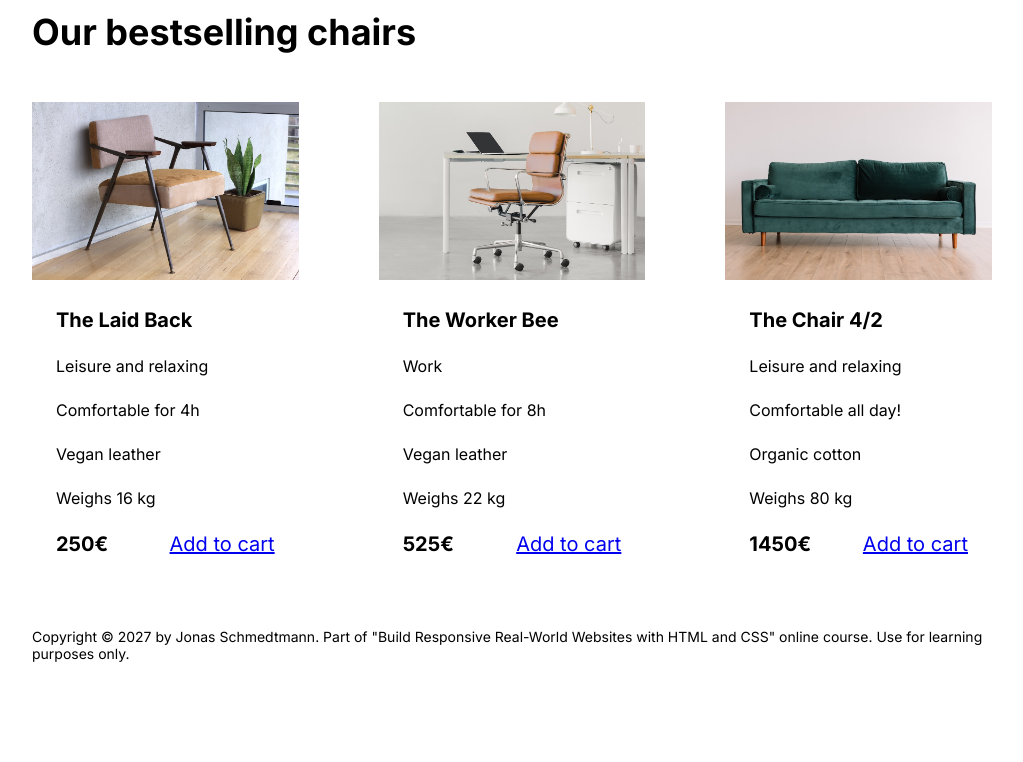
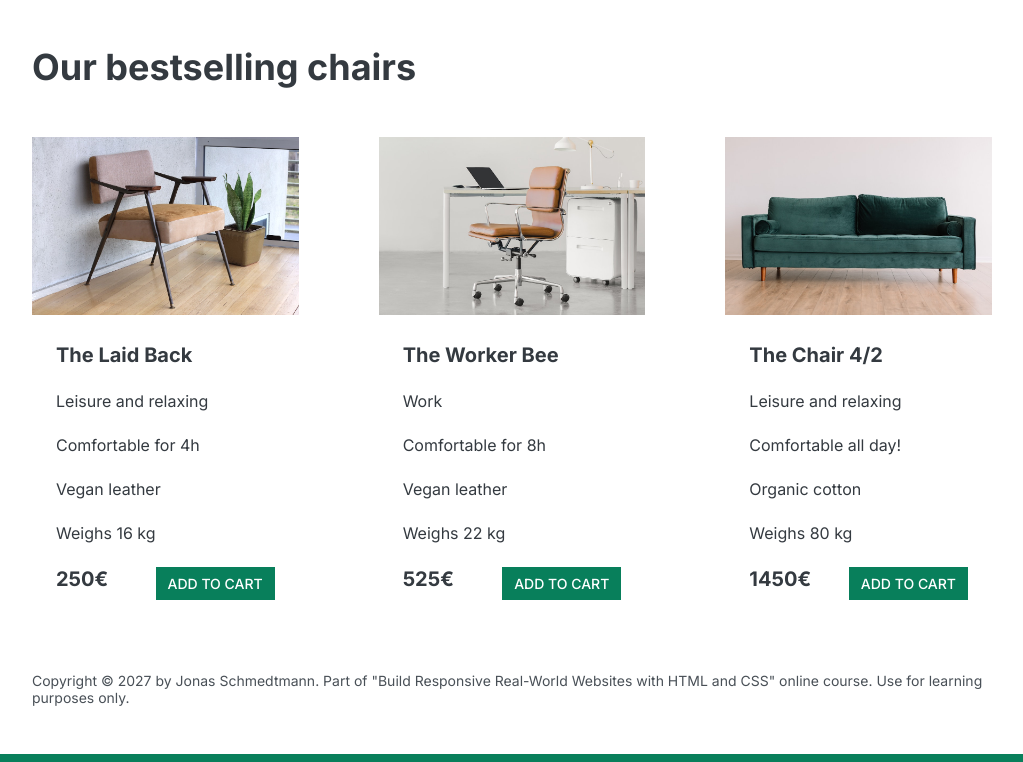
Before and after one commit to arommers/html-css, a plain HTML site: page 05-Design/index.html in a window 1280 px wide. Shown: the part 1098-1860 px from the top of the page, without its empty margins (128-1151 px from the left). Before the commit the page ends 1808 px from the top, so only its background shows below. Drawn offline with Linux system fonts and the light colour scheme.

Commit message:
imlemented colors

```diff
--- a/05-Design/style.css
+++ b/05-Design/style.css
@@ -5,6 +5,13 @@
 FONT SIZE SYSTEM (px)
 10 / 12 / 14 / 16 / 18 / 20 / 24 / 30 / 36 / 44 / 52 / 62 / 74 / 86 / 98
 */
+
+
+/*
+  MAIN COLOR #087F5B
+  GREY COLOR #343A40
+*/
+
 
 * {
   margin: 0;
@@ -17,6 +24,8 @@
 /* ------------------------ */
 body {
   font-family: 'Inter', sans-serif;
+  color: #343A40;
+  border-bottom: 8px solid #087F5B
 }
 
 .container {
@@ -39,6 +48,31 @@
   display: grid;
   grid-template-columns: repeat(3, 1fr);
   column-gap: 80px;
+}
+
+.btn:link,
+.btn:visited {
+  background-color: #087F5B;
+  color: #fff;
+  text-decoration: none;
+  text-transform: uppercase;
+  font-weight: 500;
+  display:inline-block;
+}
+
+.btn:hover,
+.btn:active {
+  background-color: #099268;
+}
+
+.btn--big {
+  font-size: 18px;
+  padding: 16px 32px;
+}
+
+.btn--small {
+  font-size: 14px;
+  padding: 8px 12px;
 }
 
 /* ------------------------ */
@@ -90,6 +124,9 @@
 
 /* TESTIMONIAL */
 .testimonial-section {
+  background-color: #087F5B;
+  color: #fff;
+  padding: 24px;
 }
 
 .testimonial-box {
@@ -146,4 +183,5 @@
 footer {
   margin-bottom: 48px;
   font-size: 14px;
+  color: #495057;
 }
```
